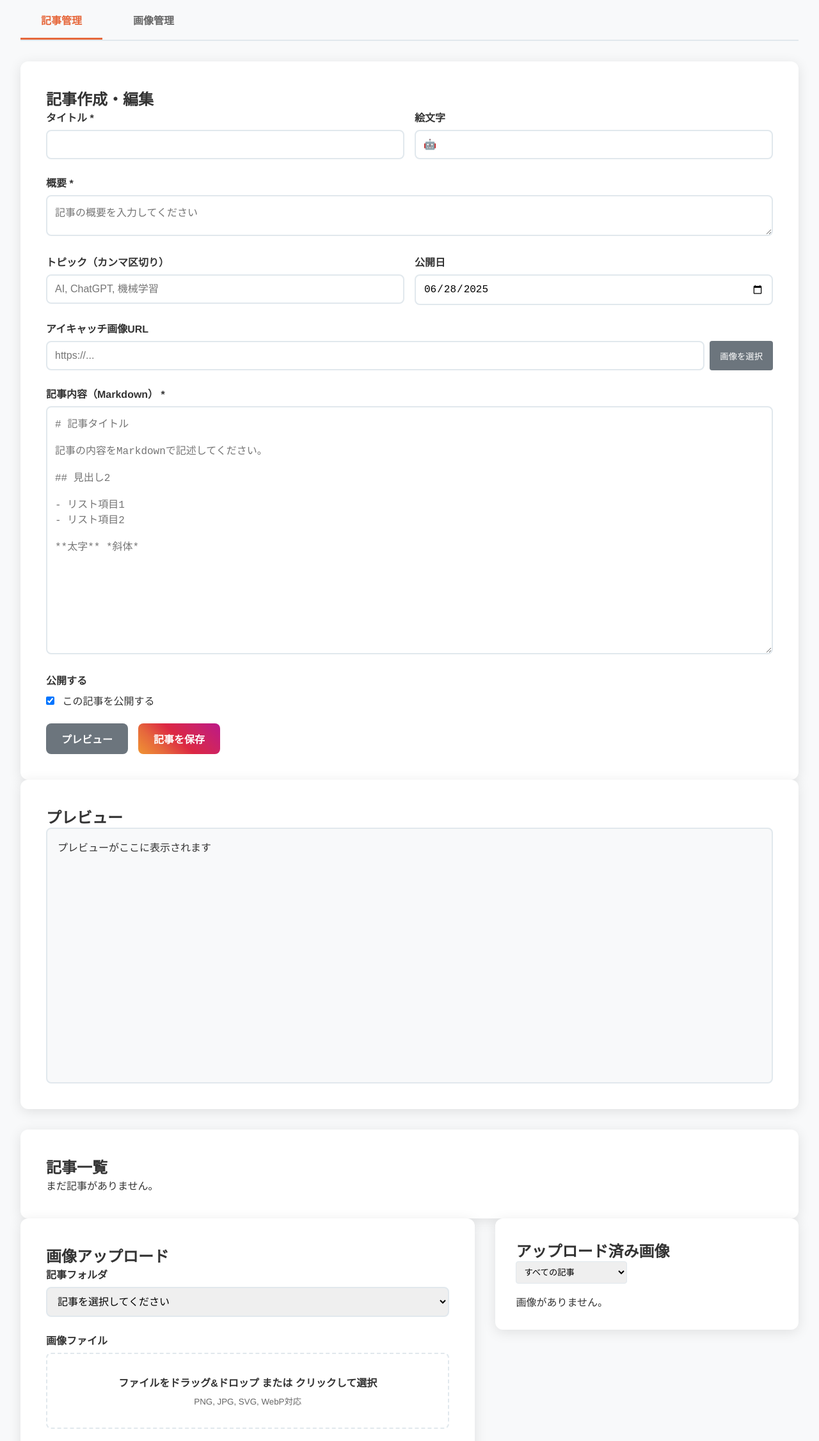
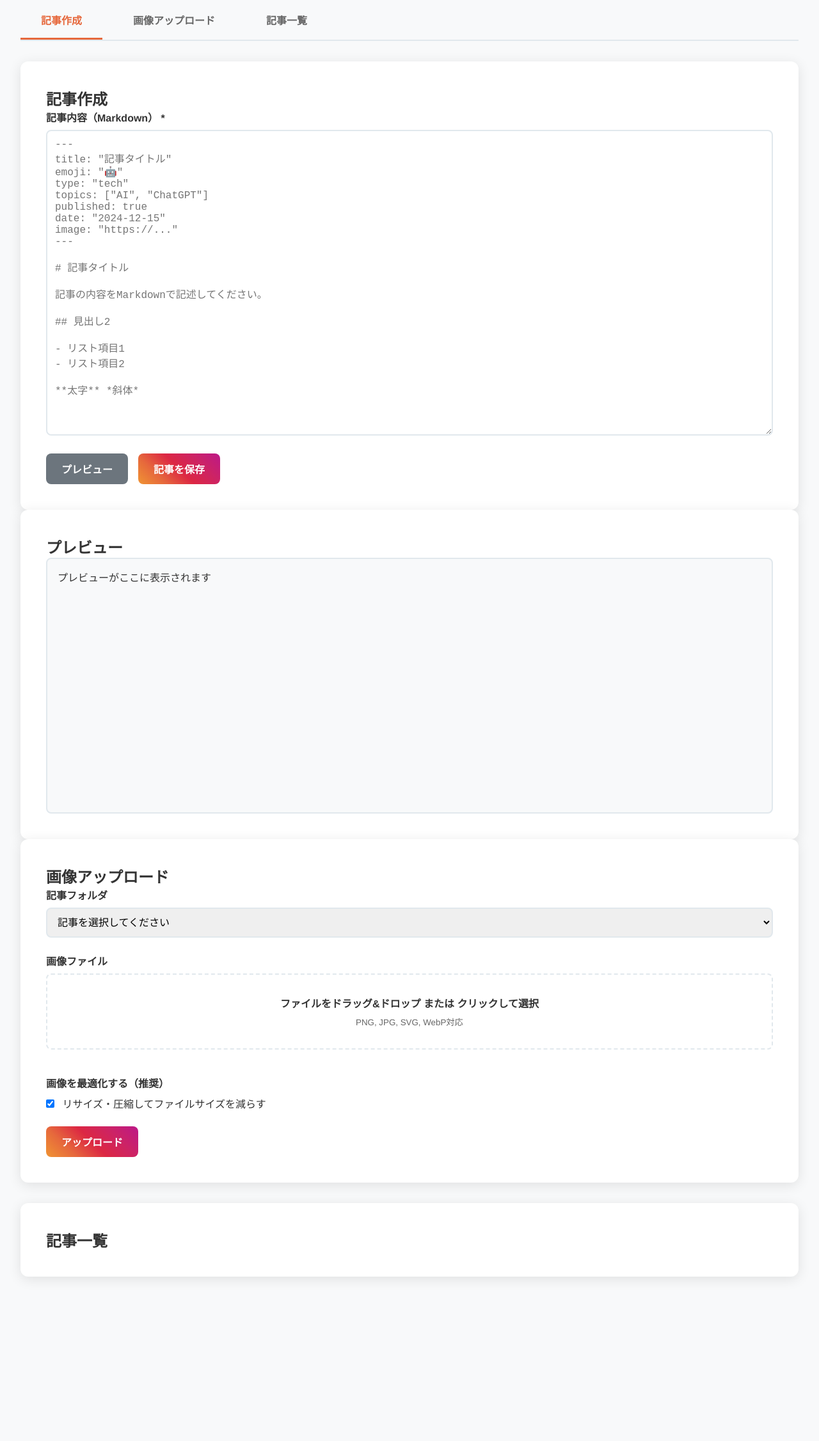
Before and after one commit to smdtmk/ai-blog-site, a website: page admin.html in a window 1280 px wide. Shown: the part 171-2424 px from the top of the page at 64% size. After the commit the page ends 2199 px from the top, so only its background shows below. Drawn offline with nearby package versions, Linux system fonts and the light colour scheme.

Commit message:
Restructure admin panel: simplify article creation, separate tabs, remove unused features

```diff
--- a/admin.html
+++ b/admin.html
@@ -14,55 +14,30 @@
         </header>
 
         <nav class="admin-nav">
-            <button class="nav-btn active" data-tab="article">記事管理</button>
-            <button class="nav-btn" data-tab="image">画像管理</button>
+            <button class="nav-btn active" data-tab="article">記事作成</button>
+            <button class="nav-btn" data-tab="image">画像アップロード</button>
+            <button class="nav-btn" data-tab="list">記事一覧</button>
         </nav>
 
         <main class="admin-main">
-            <!-- 記事管理タブ -->
+            <!-- 記事作成タブ -->
             <div id="article-tab" class="tab-content active">
                 <div class="editor-section">
-                    <h2>記事作成・編集</h2>
+                    <h2>記事作成</h2>
                     <form id="articleForm">
-                        <div class="form-row">
-                            <div class="form-group">
-                                <label for="title">タイトル *</label>
-                                <input type="text" id="title" required>
-                            </div>
-                            <div class="form-group">
-                                <label for="emoji">絵文字</label>
-                                <input type="text" id="emoji" placeholder="🤖" maxlength="2">
-                            </div>
-                        </div>
-
-                        <div class="form-group">
-                            <label for="excerpt">概要 *</label>
-                            <textarea id="excerpt" rows="2" required placeholder="記事の概要を入力してください"></textarea>
-                        </div>
-
-                        <div class="form-row">
-                            <div class="form-group">
-                                <label for="topics">トピック（カンマ区切り）</label>
-                                <input type="text" id="topics" placeholder="AI, ChatGPT, 機械学習">
-                            </div>
-                            <div class="form-group">
-                                <label for="date">公開日</label>
-                                <input type="date" id="date" value="">
-                            </div>
-                        </div>
-
-                        <div class="form-group">
-                            <label for="imageUrl">アイキャッチ画像URL</label>
-                            <div class="image-input-group">
-                                <input type="url" id="imageUrl" placeholder="https://...">
-                                <button type="button" id="selectImageBtn">画像を選択</button>
-                            </div>
-                            <div id="imagePreview" class="image-preview"></div>
-                        </div>
-
                         <div class="form-group">
                             <label for="content">記事内容（Markdown） *</label>
-                            <textarea id="content" rows="20" required placeholder="# 記事タイトル
+                            <textarea id="content" rows="25" required placeholder="---
+title: &quot;記事タイトル&quot;
+emoji: &quot;🤖&quot;
+type: &quot;tech&quot;
+topics: [&quot;AI&quot;, &quot;ChatGPT&quot;]
+published: true
+date: &quot;2024-12-15&quot;
+image: &quot;https://...&quot;
+---
+
+# 記事タイトル
 
 記事の内容をMarkdownで記述してください。
 
@@ -72,16 +47,6 @@
 - リスト項目2
 
 **太字** *斜体*"></textarea>
-                        </div>
-
-                        <div class="form-row">
-                            <div class="form-group">
-                                <label>公開する</label>
-                                <div class="checkbox-group">
-                                    <input type="checkbox" id="isPublished" checked>
-                                    <span>この記事を公開する</span>
-                                </div>
-                            </div>
                         </div>
 
                         <div class="form-actions">
@@ -97,16 +62,11 @@
                         プレビューがここに表示されます
                     </div>
                 </div>
-
-                <div class="articles-list">
-                    <h2>記事一覧</h2>
-                    <div id="articlesList"></div>
-                </div>
             </div>
 
-            <!-- 画像管理タブ -->
+            <!-- 画像アップロードタブ -->
             <div id="image-tab" class="tab-content">
-                <div class="upload-section">
+                <div class="upload-section full-width">
                     <h2>画像アップロード</h2>
                     <form id="imageUploadForm">
                         <div class="form-group">
@@ -143,15 +103,13 @@
 
                     <div id="uploadResult" class="upload-result" style="display: none;"></div>
                 </div>
+            </div>
 
-                <div class="images-gallery">
-                    <h2>アップロード済み画像</h2>
-                    <div class="gallery-filter">
-                        <select id="galleryFilter">
-                            <option value="all">すべての記事</option>
-                        </select>
-                    </div>
-                    <div id="imagesGallery"></div>
+            <!-- 記事一覧タブ -->
+            <div id="list-tab" class="tab-content">
+                <div class="articles-list full-width">
+                    <h2>記事一覧</h2>
+                    <div id="articlesList"></div>
                 </div>
             </div>
         </main>
--- a/css/admin.css
+++ b/css/admin.css
@@ -421,11 +421,14 @@ button[type="submit"]:hover {
     align-items: start;
 }
 
-#image-tab {
-    display: grid;
-    grid-template-columns: 1.2fr 0.8fr;
-    gap: 2rem;
-    align-items: start;
+#image-tab,
+#list-tab {
+    display: block;
+}
+
+.full-width {
+    width: 100%;
+    max-width: none;
 }
 
 .form-row {
```
